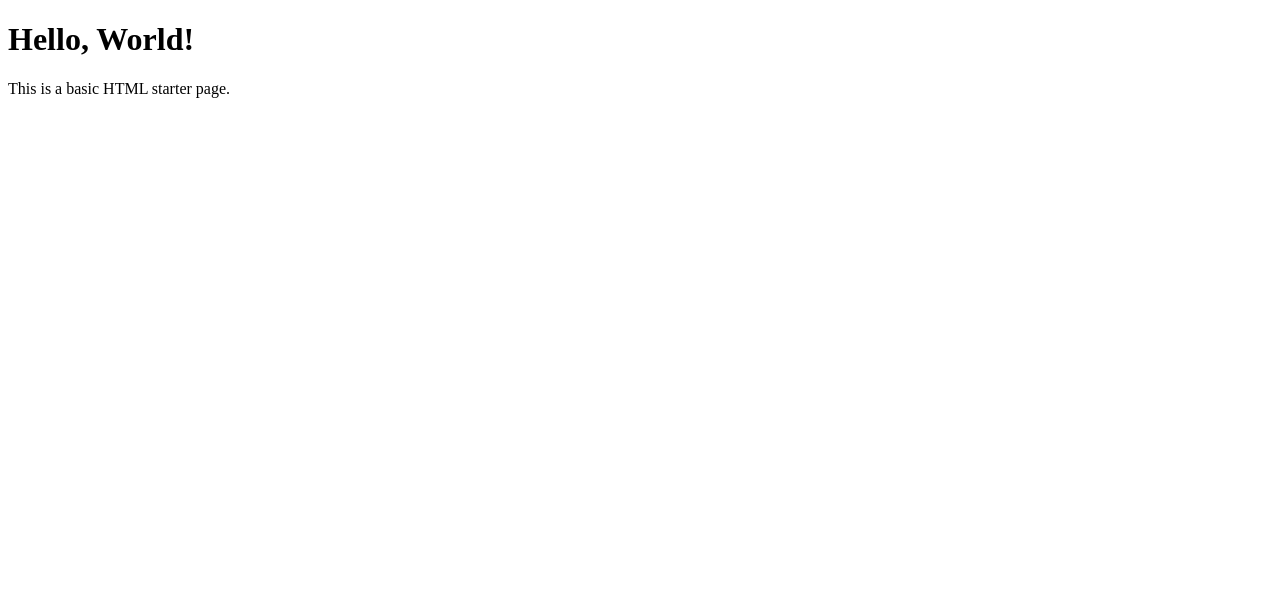
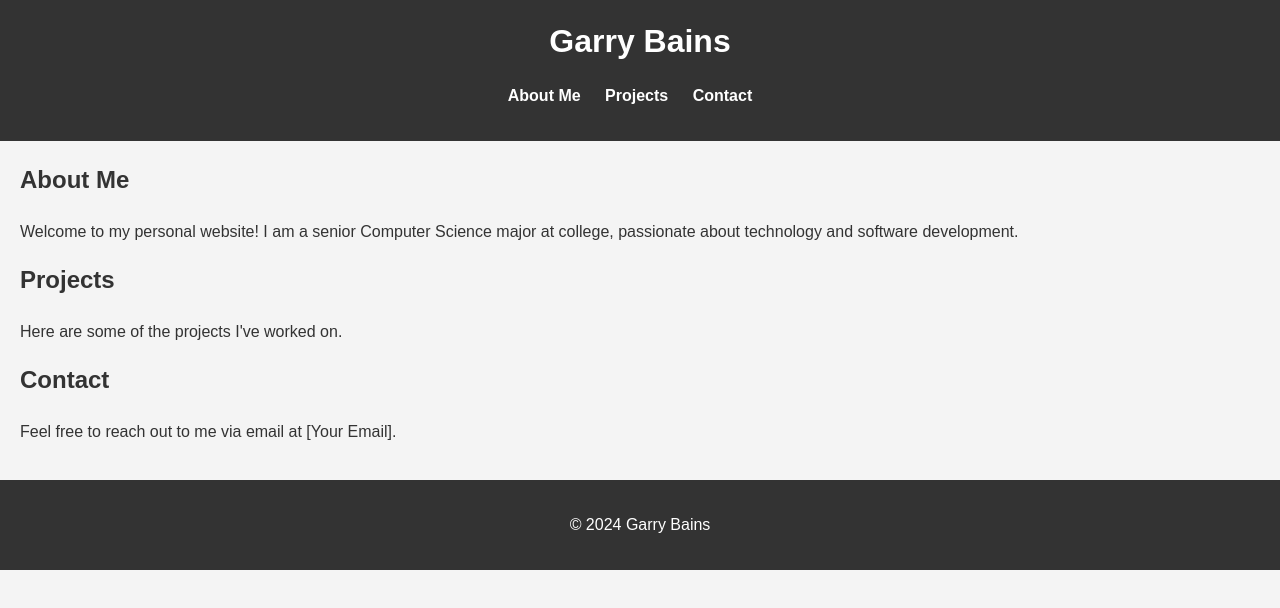
Before and after one commit to BainsGarry/GurkeeratBains, a plain HTML site: page index.html in a window 1280 px wide. Drawn offline with Linux system fonts and the light colour scheme.

Commit message:
Update1.1

```diff
--- a/index.html
+++ b/index.html
@@ -1,10 +1,47 @@
 <!DOCTYPE html>
-<html>
+<html lang="en">
 <head>
-    <title>Basic HTML Page</title>
+    <meta charset="UTF-8">
+    <meta name="viewport" content="width=device-width, initial-scale=1.0">
+    <title>Garry Bains - Portfolio</title>
+    <link rel="stylesheet" href="styles.css">
 </head>
 <body>
-    <h1>Hello, World!</h1>
-    <p>This is a basic HTML starter page.</p>
+
+    <header>
+        <h1>Garry Bains</h1>
+        <nav>
+            <ul>
+                <li><a href="#about">About Me</a></li>
+                <li><a href="#projects">Projects</a></li>
+                <li><a href="#contact">Contact</a></li>
+            </ul>
+        </nav>
+    </header>
+
+    <main>
+        <section id="about">
+            <h2>About Me</h2>
+            <p>Welcome to my personal website! I am a senior Computer Science major at college, passionate about technology and software development.</p>
+            <!-- More about you -->
+        </section>
+
+        <section id="projects">
+            <h2>Projects</h2>
+            <p>Here are some of the projects I've worked on.</p>
+            <!-- Project details -->
+        </section>
+
+        <section id="contact">
+            <h2>Contact</h2>
+            <p>Feel free to reach out to me via email at [Your Email].</p>
+            <!-- Additional contact information -->
+        </section>
+    </main>
+
+    <footer>
+        <p>© 2024 Garry Bains</p>
+    </footer>
+
 </body>
 </html>
--- /dev/null
+++ b/styles.css
@@ -0,0 +1,66 @@
+/* General Body Styling */
+body {
+    font-family: Arial, sans-serif;
+    line-height: 1.6;
+    margin: 0;
+    padding: 0;
+    background-color: #f4f4f4;
+    color: #333;
+}
+
+/* Header Styling */
+header {
+    background: #333;
+    color: #fff;
+    padding: 1rem 0;
+    text-align: center;
+}
+
+header h1 {
+    margin: 0;
+}
+
+/* Navigation Menu Styling */
+nav ul {
+    padding: 0;
+    list-style: none;
+}
+
+nav ul li {
+    display: inline;
+    margin-right: 20px;
+}
+
+nav a {
+    color: #fff;
+    text-decoration: none;
+    font-weight: bold;
+}
+
+/* Main Content Styling */
+main {
+    padding: 20px;
+}
+
+main h2 {
+    margin-top: 0;
+}
+
+/* Footer Styling */
+footer {
+    background: #333;
+    color: #fff;
+    text-align: center;
+    padding: 1rem 0;
+    position: relative;
+    bottom: 0;
+    width: 100%;
+}
+
+/* Responsive Design */
+@media (max-width: 600px) {
+    nav ul li {
+        display: block;
+        margin-bottom: 10px;
+    }
+}
```
